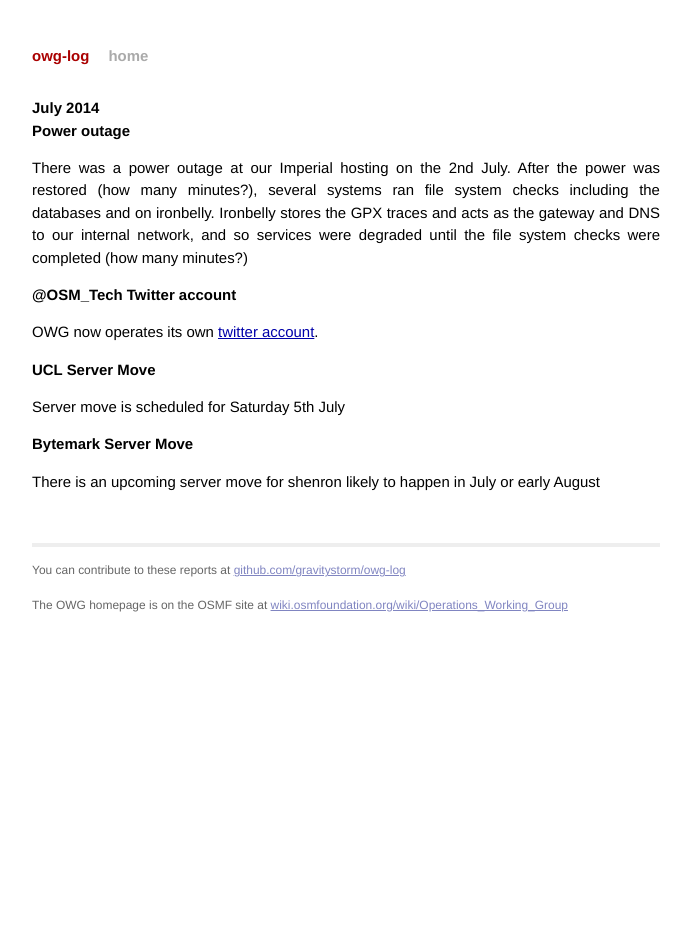
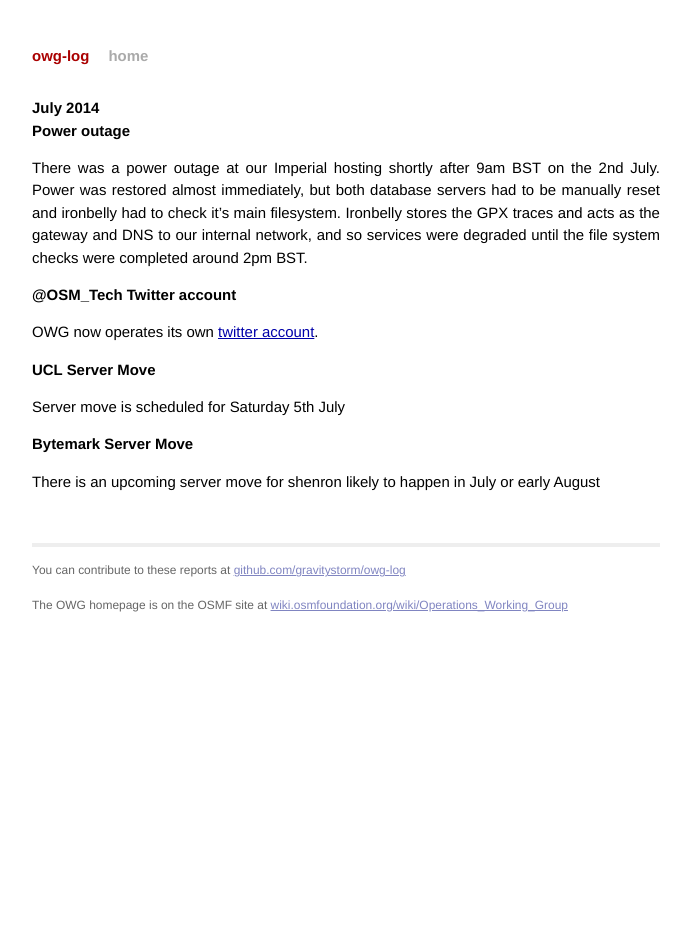
Before and after one commit to openstreetmap/owg-website, a Jekyll site: the page built from _posts/2014-07-01-july.md, in a window 1280 px wide. Shown: the whole page, without its empty margins (294-985 px from the left). Built offline with Jekyll 4.4.1, drawn with Linux system fonts in a browser that asks for light colours; Markdown is read by kramdown in place of the engine named in the settings.

Commit message:
More details of IC power outage

```diff
--- a/_posts/2014-07-01-july.md
+++ b/_posts/2014-07-01-july.md
@@ -6,7 +6,7 @@ date:   2014-07-31 23:59:59
 
 # Power outage
 
-There was a power outage at our Imperial hosting on the 2nd July. After the power was restored (how many minutes?), several systems ran file system checks including the databases and on ironbelly. Ironbelly stores the GPX traces and acts as the gateway and DNS to our internal network, and so services were degraded until the file system checks were completed (how many minutes?)
+There was a power outage at our Imperial hosting shortly after 9am BST on the 2nd July. Power was restored almost immediately, but both database servers had to be manually reset and ironbelly had to check it's main filesystem. Ironbelly stores the GPX traces and acts as the gateway and DNS to our internal network, and so services were degraded until the file system checks were completed around 2pm BST.
 
 # @OSM_Tech Twitter account
 
```
